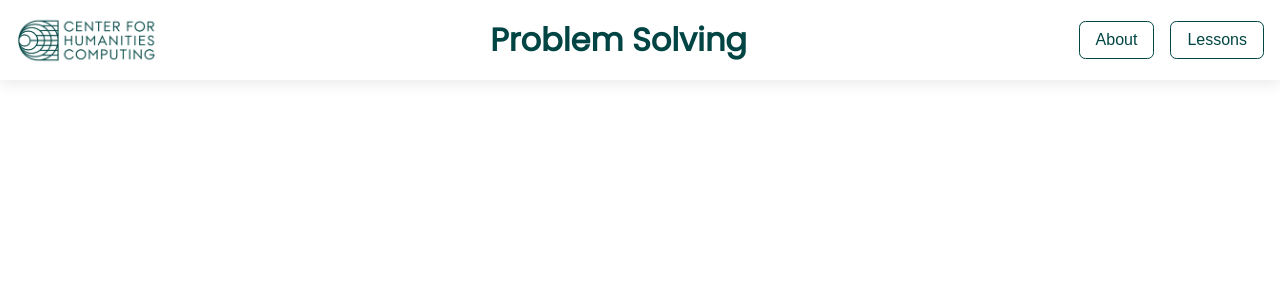
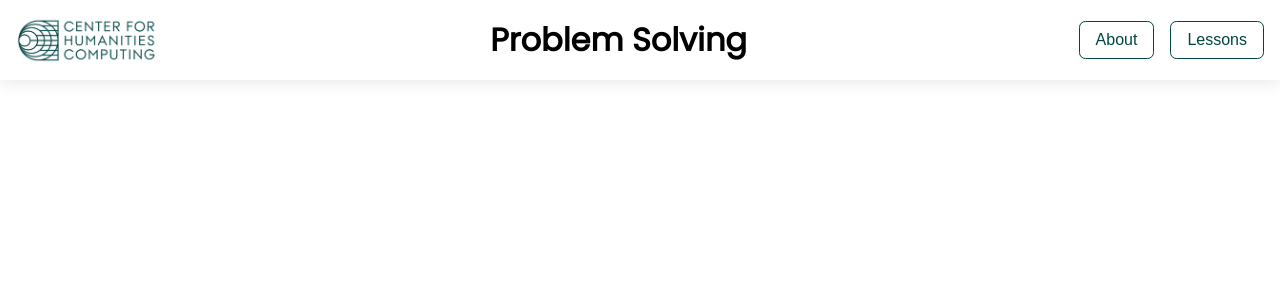
Before and after one commit to linguist89/computational-thinking-vite, a React (Vite) app: page / in a window 1280 px wide. Shown: the top 300 px of the page. Built offline with nearby package versions, Linux system fonts and the light colour scheme.

Commit message:
Added styling improvements

```diff
--- a/src/BodyComponent.css
+++ b/src/BodyComponent.css
@@ -17,6 +17,10 @@
     border-radius: 0.4rem;
     box-shadow: 0px 2px 5px rgba(0, 0, 0, 0.1);
     background-color: #ffffff;
+}
+
+.BodyGrid .leftCol, .BodyGrid .rightCol {
+    width: 12rem;
 }
 
 @media screen and (max-width: 768px) {
--- a/src/Header.css
+++ b/src/Header.css
@@ -21,7 +21,7 @@
 .HeaderText{
     font-size: 1rem;
     font-weight: 500;
-    color: #004543;
+    color: #000000;
 }
 
 
```
